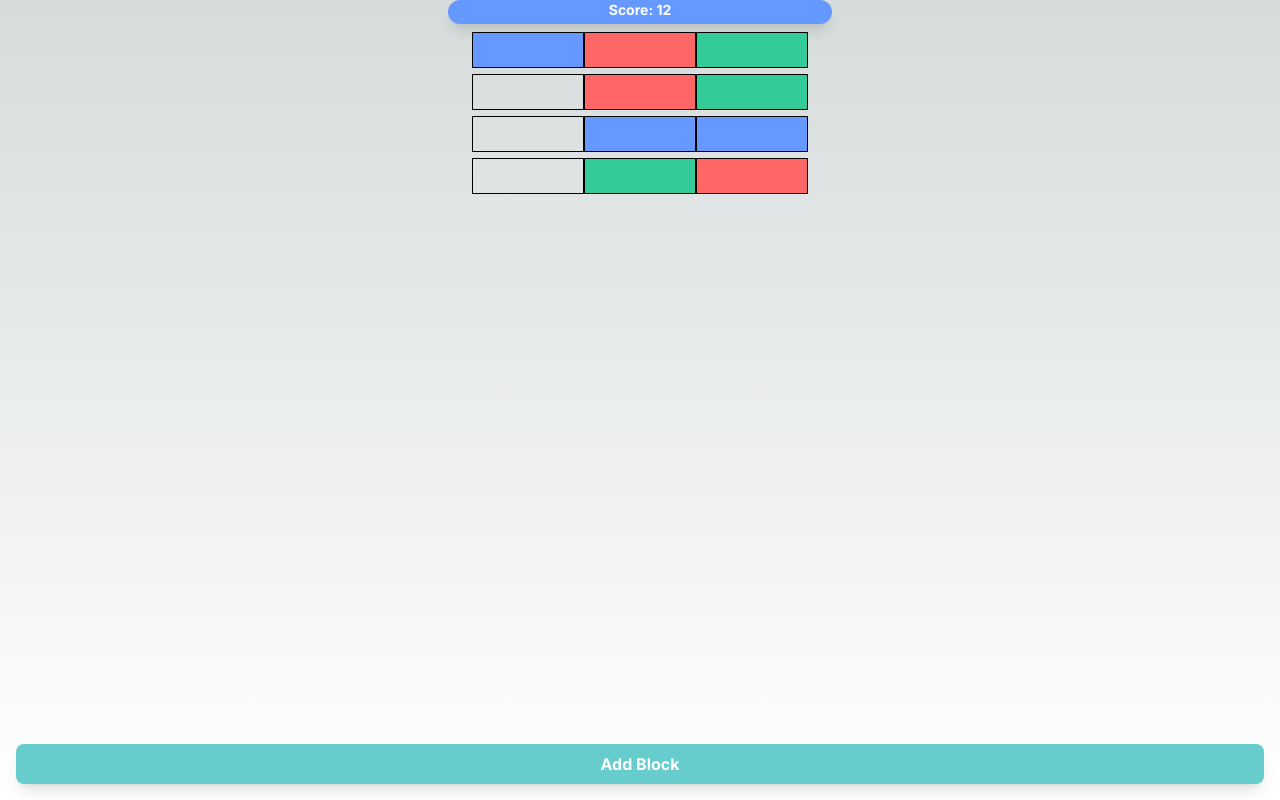
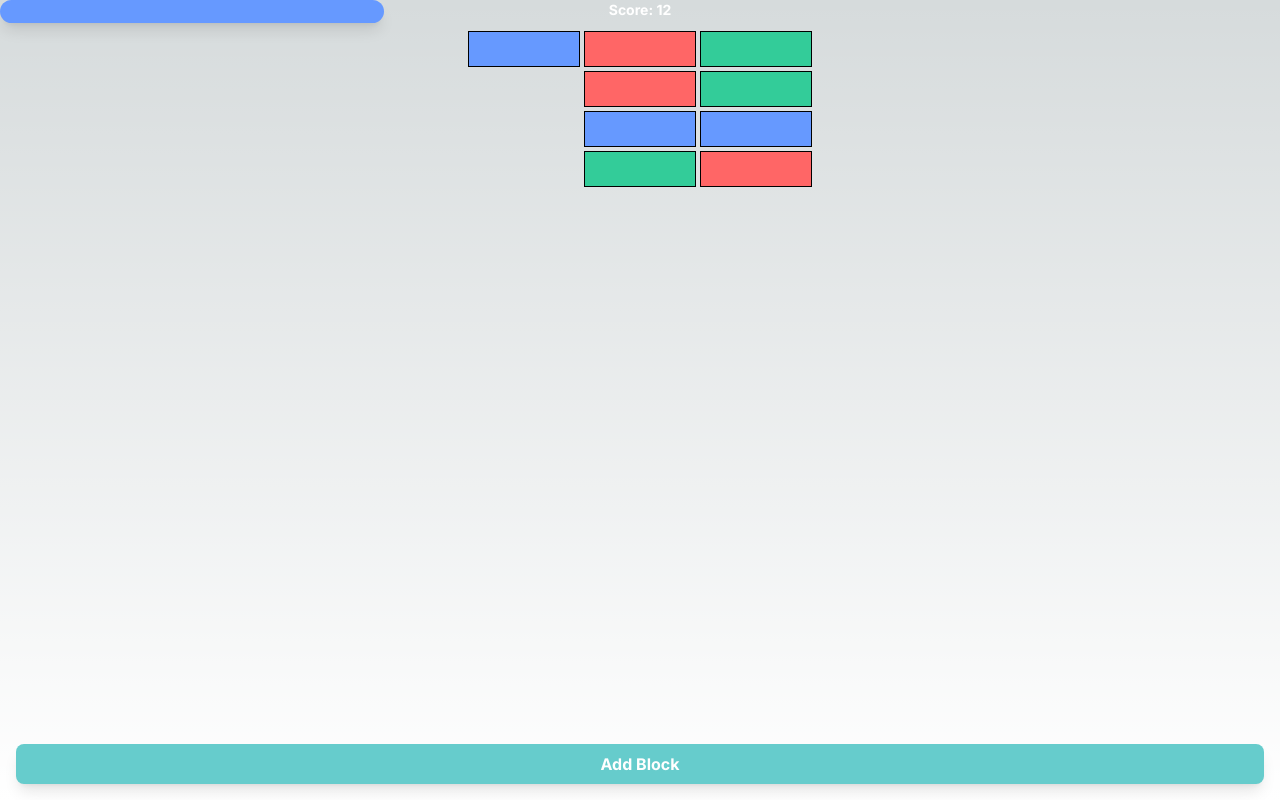
Before and after one commit to thekanon/Color-Box-Cleanup, a Next.js app: page / in a window 1280 px wide. Built offline with nearby package versions, Linux system fonts and the light colour scheme.

Commit message:
게임조금개선

```diff
--- a/app/containers/GameContainer.tsx
+++ b/app/containers/GameContainer.tsx
@@ -299,7 +299,21 @@ function Game() {
   };
 
   return (
-    <>
+    <div className="h-screen flex flex-col">
+      <div
+        className="bg-blue h-6 rounded-full text-white text-left font-bold text-sm transition-all duration-300 ease-in-out overflow-hidden shadow-lg mb-2"
+        style={{
+          width: `${(timeLeft / timeLimit) * 100}%`,
+        }}
+      >
+        <div
+          className="w-full
+            fixed top-0 left-0 h-6 rounded-full text-white text-center font-bold text-sm"
+        >
+          {`Score: ${score}`}
+        </div>
+      </div>
+
       <div
         className="flex items-center h-screen flex-col justify-start"
         tabIndex={0}
@@ -308,19 +322,6 @@ function Game() {
         style={{ outline: "none" }}
         ref={containerRef} // ref를 div에 할당합니다.
       >
-        <div
-          className="bg-blue h-6 rounded-full text-white text-center font-bold text-sm transition-all duration-300 ease-in-out overflow-hidden shadow-lg mb-2"
-          style={{
-            width: `${(timeLeft / timeLimit) * 100}%`,
-          }}
-        >
-          <div
-            className="w-full
-            fixed top-0 left-0 h-6 rounded-full text-white text-center font-bold text-sm"
-          >
-            {`Score: ${score}`}
-          </div>
-        </div>
         <Grid selected={selected} blockLocation={cursor} grid={grid} />
       </div>
       <div className="fixed bottom-0 w-full text-center mb-4 px-4">
@@ -331,7 +332,7 @@ function Game() {
           Add Block
         </button>
       </div>
-    </>
+    </div>
   );
 }
 
--- a/app/globals.css
+++ b/app/globals.css
@@ -31,7 +31,21 @@ body {
     text-wrap: balance;
   }
 }
-
 .transition-color {
-  transition: background-color 1s ease-in-out;
+  animation: scaleAnimation 1s ease-in-out forwards; /* 애니메이션 적용 */
+  background-color: rgb(var(--background-end-rgb)); /* 애니메이션 시작 색상 */
 }
+@keyframes scaleAnimation {
+  0% {
+    transform: scaleX(1); /* 애니메이션 시작과 끝에서의 크기 */
+    background-color: rgb(
+      var(--background-end-rgb)
+    ); /* 애니메이션 시작과 끝에서의 색상 */
+    opacity: 1; /* 애니메이션 시작과 끝에서의 투명도 */
+  }
+  100% {
+    transform: scaleX(0); /* 애니메이션 시작과 끝에서의 크기 */
+    opacity: 0; /* 애니메이션 시작과 끝에서의 투명도 */
+    background-color: transparent;
+  }
+}
--- a/ui/atoms/Block.tsx
+++ b/ui/atoms/Block.tsx
@@ -33,7 +33,12 @@ const Block: React.FC<BlockProps> = ({
   const classes = `
     w-28 h-9
     ${colors[color]}
-    ${isSelected ? "border-4 border-blue-500" : "border border-black"}
+    ${
+      color !== "removingBlocks" && color !== "none"
+        ? "border border-black"
+        : ""
+    }
+    ${isSelected ? "border-4 border-blue-500" : ""}
     inline-block cursor-pointer box-border
     ${className}
   `;
--- a/ui/molecules/Grid.tsx
+++ b/ui/molecules/Grid.tsx
@@ -13,14 +13,19 @@ const Grid: React.FC<GridProps> = ({
   }, [blockLocation]);
 
   return (
-    <div>
+    <div className="flex flex-col justify-center gap-1">
       {grid.map((row, rowIndex) => (
-        <div key={rowIndex}>
+        <div
+          key={rowIndex}
+          className="flex justify-center gap-1
+        "
+        >
           {row.map((block, colIndex) => (
             <Block
               key={colIndex}
               className={
                 blockLocation &&
+                blockLocation[0] >= rowIndex - 2 &&
                 blockLocation[1] === colIndex &&
                 block.color === "none"
                   ? "transition-color"
```
